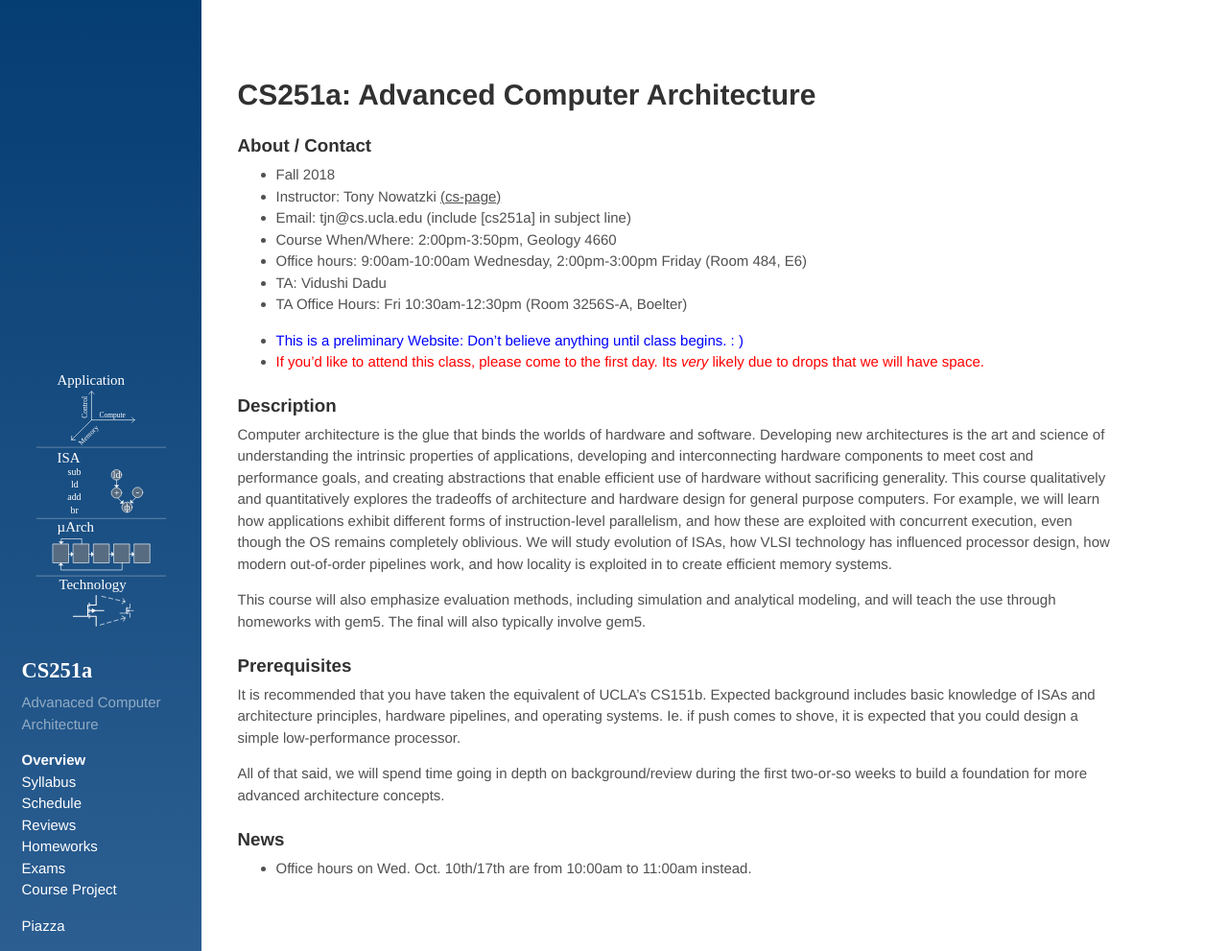
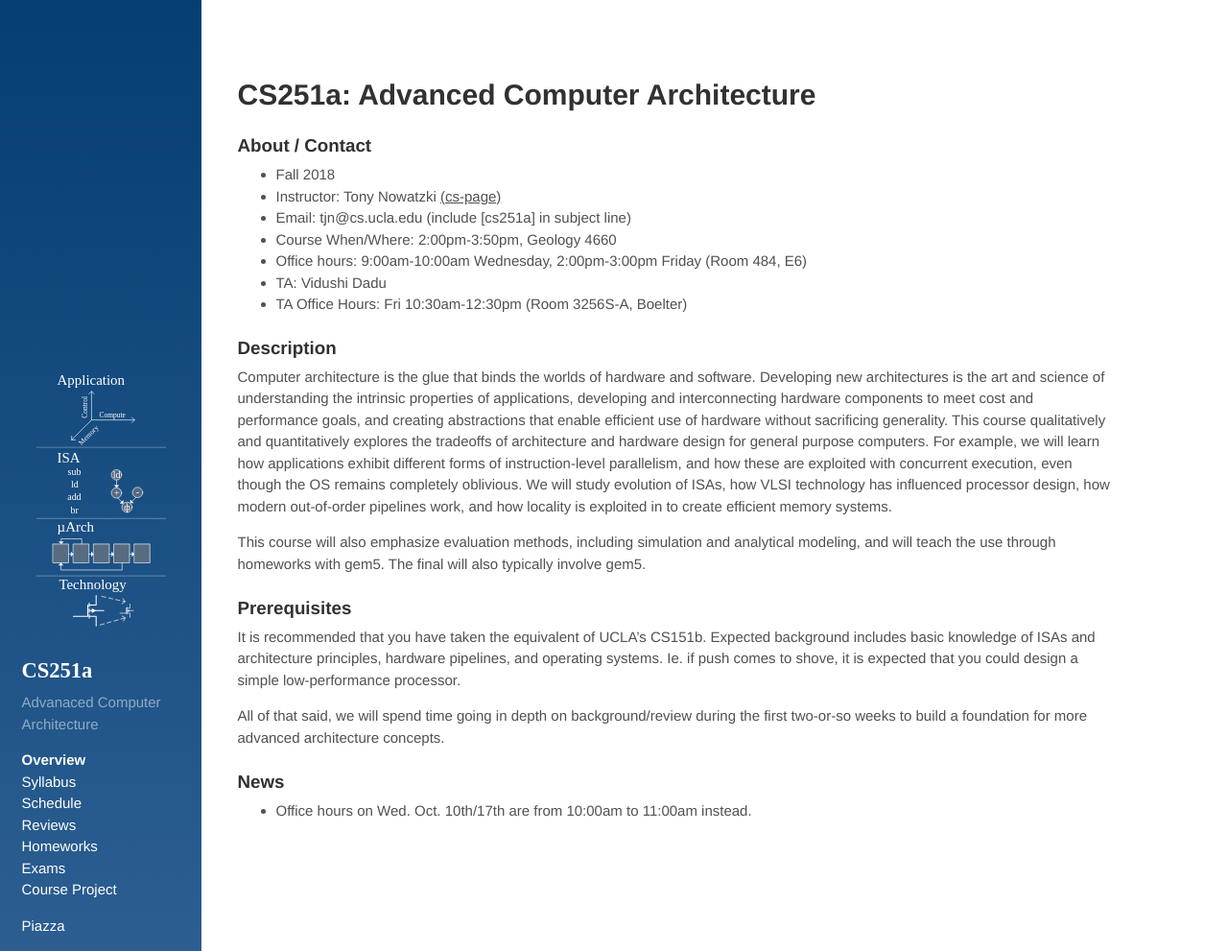
Before and after one commit to PolyArch/cs259, a Jekyll site: the page built from index.md, in a window 1280 px wide and 991 px high. Shown: the whole window at 96% size. Built offline with Jekyll 4.4.1, drawn with Linux system fonts in a browser that asks for light colours.

Commit message:
deleted warning

```diff
--- a/index.md
+++ b/index.md
@@ -14,9 +14,6 @@ title: Overview
 * Office hours: 9:00am-10:00am Wednesday, 2:00pm-3:00pm Friday  (Room 484, E6)
 * TA: Vidushi Dadu
 * TA Office Hours: Fri 10:30am-12:30pm (Room 3256S-A, Boelter)
-
-* <span style="color:blue">This is a preliminary Website: Don't believe anything until class begins. : ) </span>
-* <span style="color:red"> If you'd like to attend this class, please come to the first day.  Its *very* likely due to drops that we will have space. </span>
 
 ### Description
 
```
